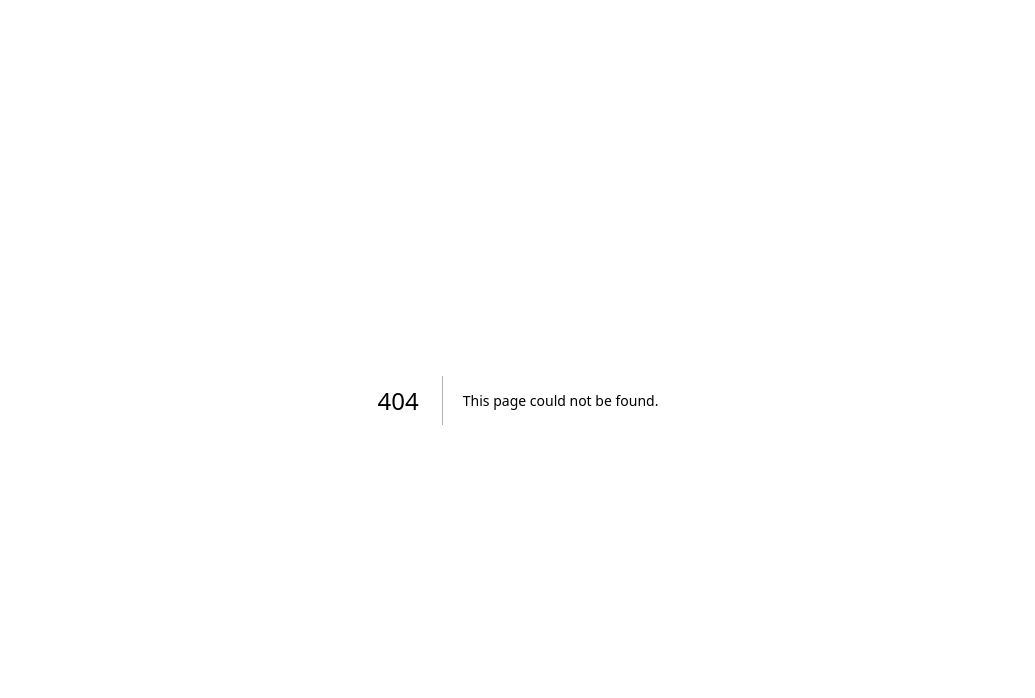
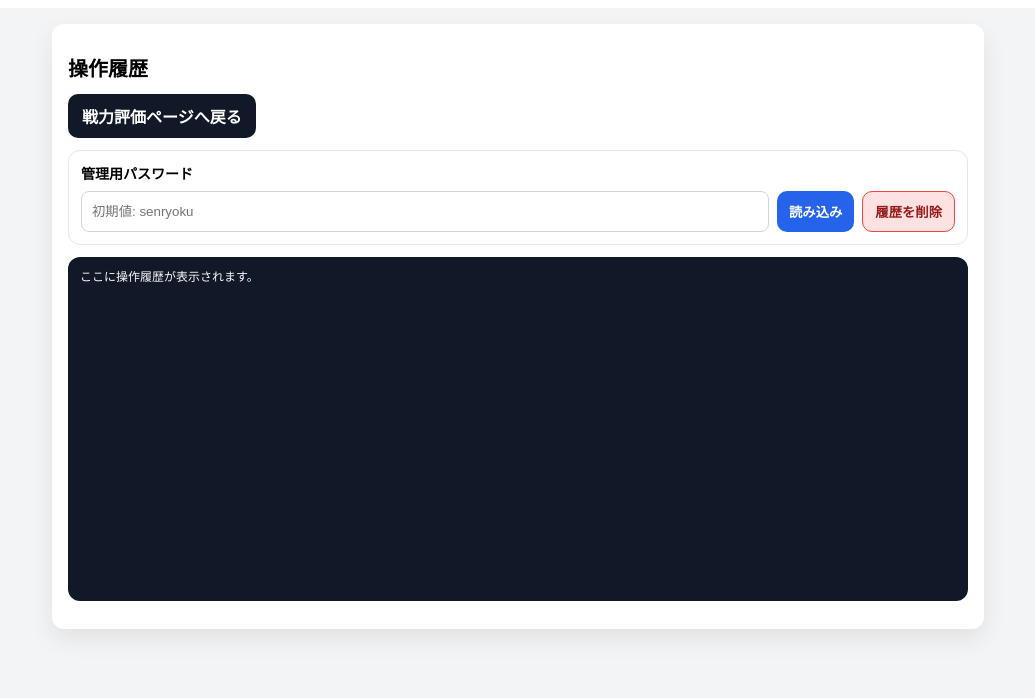
Before and after one commit to sii4141/senryoku-app, a Next.js app: page /logs in a window 1280 px wide. Before the commit this address had no page. Shown: the top 698 px of the page, without its empty margins (122-1157 px from the left). Built offline with nearby package versions, Linux system fonts and the light colour scheme.

Commit message:
操作履歴

```diff
--- /dev/null
+++ b/app/log/route.ts
@@ -0,0 +1,80 @@
+import { NextRequest, NextResponse } from "next/server";
+import { appendFile, mkdir, readFile, writeFile } from "fs/promises";
+import path from "path";
+
+export const runtime = "nodejs";
+
+const LOG_DIR = path.join(process.cwd(), "logs");
+const LOG_FILE = path.join(LOG_DIR, "action-log.txt");
+
+function formatDateJST(date: Date) {
+  return new Intl.DateTimeFormat("ja-JP", {
+    timeZone: "Asia/Tokyo",
+    year: "numeric",
+    month: "2-digit",
+    day: "2-digit",
+    hour: "2-digit",
+    minute: "2-digit",
+    second: "2-digit",
+  }).format(date);
+}
+
+function getPassword() {
+  return process.env.LOG_VIEW_PASSWORD || "28722872";
+}
+
+export async function POST(req: NextRequest) {
+  try {
+    const body = await req.json();
+
+    const time = body.timestamp ? formatDateJST(new Date(body.timestamp)) : formatDateJST(new Date());
+    const userName = String(body.userName || "");
+    const operation = String(body.operation || "");
+    const detail = String(body.detail || "");
+    const page = String(body.page || "");
+    const userAgent = String(body.userAgent || "");
+
+    const line = [
+      `[${time}]`,
+      `ユーザー: ${userName}`,
+      `操作: ${operation}`,
+      `内容: ${detail}`,
+      `ページ: ${page}`,
+      `UserAgent: ${userAgent}`,
+      "",
+    ].join("\n");
+
+    await mkdir(LOG_DIR, { recursive: true });
+    await appendFile(LOG_FILE, line, "utf8");
+
+    return NextResponse.json({ ok: true });
+  } catch (e) {
+    console.error("log write failed:", e);
+    return NextResponse.json({ ok: false, error: "log write failed" }, { status: 500 });
+  }
+}
+
+export async function GET(req: NextRequest) {
+  const password = req.nextUrl.searchParams.get("password") || "";
+  if (password !== getPassword()) {
+    return NextResponse.json({ ok: false, error: "unauthorized" }, { status: 401 });
+  }
+
+  try {
+    const text = await readFile(LOG_FILE, "utf8");
+    return NextResponse.json({ ok: true, text });
+  } catch {
+    return NextResponse.json({ ok: true, text: "" });
+  }
+}
+
+export async function DELETE(req: NextRequest) {
+  const password = req.nextUrl.searchParams.get("password") || "";
+  if (password !== getPassword()) {
+    return NextResponse.json({ ok: false, error: "unauthorized" }, { status: 401 });
+  }
+
+  await mkdir(LOG_DIR, { recursive: true });
+  await writeFile(LOG_FILE, "", "utf8");
+  return NextResponse.json({ ok: true });
+}
--- /dev/null
+++ b/app/logs/page.tsx
@@ -0,0 +1,162 @@
+"use client";
+
+import { useState } from "react";
+import Link from "next/link";
+
+export default function LogsPage() {
+  const [password, setPassword] = useState("");
+  const [logText, setLogText] = useState("");
+  const [message, setMessage] = useState("");
+  const [loading, setLoading] = useState(false);
+
+  async function loadLogs() {
+    setLoading(true);
+    setMessage("");
+    try {
+      const res = await fetch(`/api/log?password=${encodeURIComponent(password)}`);
+      const data = await res.json();
+      if (!res.ok || !data.ok) {
+        setMessage("パスワードが違うか、操作履歴を読み込めませんでした。");
+        setLogText("");
+        return;
+      }
+      setLogText(data.text || "");
+      if (!data.text) setMessage("操作履歴はまだありません。");
+    } catch (e) {
+      console.error(e);
+      setMessage("操作履歴を読み込めませんでした。");
+    } finally {
+      setLoading(false);
+    }
+  }
+
+  async function clearLogs() {
+    const ok = confirm("操作履歴をすべて削除しますか？");
+    if (!ok) return;
+
+    setLoading(true);
+    setMessage("");
+    try {
+      const res = await fetch(`/api/log?password=${encodeURIComponent(password)}`, {
+        method: "DELETE",
+      });
+      const data = await res.json();
+      if (!res.ok || !data.ok) {
+        setMessage("パスワードが違うか、削除できませんでした。");
+        return;
+      }
+      setLogText("");
+      setMessage("操作履歴を削除しました。");
+    } catch (e) {
+      console.error(e);
+      setMessage("操作履歴を削除できませんでした。");
+    } finally {
+      setLoading(false);
+    }
+  }
+
+  return (
+    <main
+      style={{
+        minHeight: "100vh",
+        background: "#f3f4f6",
+        padding: 16,
+        fontFamily:
+          '-apple-system, BlinkMacSystemFont, "Segoe UI", "Noto Sans JP", "Hiragino Sans", "Yu Gothic", sans-serif',
+      }}
+    >
+      <div
+        style={{
+          maxWidth: 900,
+          margin: "0 auto",
+          background: "white",
+          padding: 16,
+          borderRadius: 12,
+          boxShadow: "0 10px 25px rgba(0,0,0,0.08)",
+        }}
+      >
+        <h1 style={{ fontSize: 20, fontWeight: "bold", marginBottom: 12 }}>操作履歴</h1>
+
+        <div style={{ marginBottom: 12 }}>
+          <Link
+            href="/"
+            style={{
+              display: "inline-block",
+              padding: "10px 14px",
+              background: "#111827",
+              color: "white",
+              borderRadius: 10,
+              textDecoration: "none",
+              fontWeight: "bold",
+            }}
+          >
+            戦力評価ページへ戻る
+          </Link>
+        </div>
+
+        <div style={{ border: "1px solid #e5e7eb", borderRadius: 12, padding: 12, marginBottom: 12 }}>
+          <div style={{ fontSize: 14, fontWeight: "bold", marginBottom: 8 }}>管理用パスワード</div>
+          <div style={{ display: "flex", gap: 8, flexWrap: "wrap" }}>
+            <input
+              type="password"
+              value={password}
+              onChange={(e) => setPassword(e.target.value)}
+              placeholder="初期値: senryoku"
+              style={{ flex: 1, minWidth: 220, padding: 10, border: "1px solid #d1d5db", borderRadius: 8 }}
+            />
+            <button
+              onClick={loadLogs}
+              disabled={loading}
+              style={{
+                padding: "10px 12px",
+                borderRadius: 10,
+                border: "none",
+                background: "#2563eb",
+                color: "white",
+                fontWeight: "bold",
+                cursor: loading ? "not-allowed" : "pointer",
+              }}
+            >
+              読み込み
+            </button>
+            <button
+              onClick={clearLogs}
+              disabled={loading}
+              style={{
+                padding: "10px 12px",
+                borderRadius: 10,
+                border: "1px solid #ef4444",
+                background: "#fee2e2",
+                color: "#991b1b",
+                fontWeight: "bold",
+                cursor: loading ? "not-allowed" : "pointer",
+              }}
+            >
+              履歴を削除
+            </button>
+          </div>
+        </div>
+
+        {message && <div style={{ marginBottom: 12, fontSize: 13, color: "#374151" }}>{message}</div>}
+
+        <pre
+          style={{
+            whiteSpace: "pre-wrap",
+            wordBreak: "break-word",
+            background: "#111827",
+            color: "#f9fafb",
+            padding: 12,
+            borderRadius: 12,
+            minHeight: 320,
+            maxHeight: "70vh",
+            overflow: "auto",
+            fontSize: 12,
+            lineHeight: 1.6,
+          }}
+        >
+          {logText || "ここに操作履歴が表示されます。"}
+        </pre>
+      </div>
+    </main>
+  );
+}
```
Also changed, not shown: logs/action-log.txt (added).
